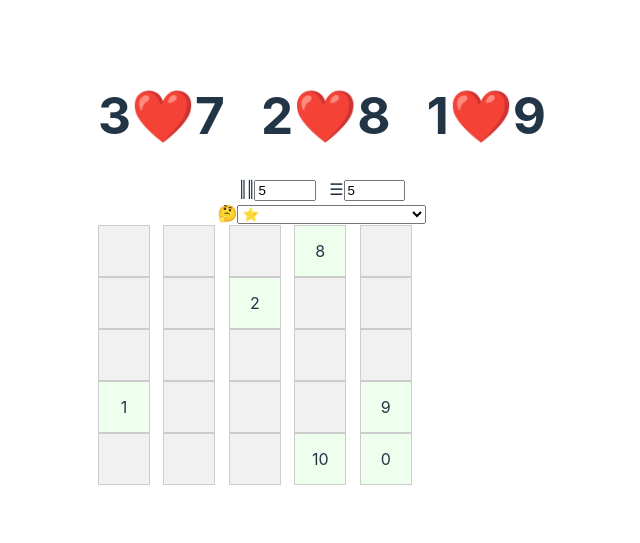
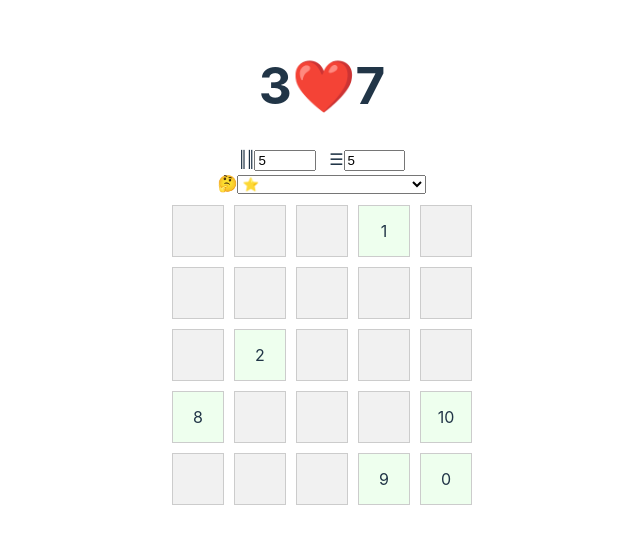
Before and after one commit to kopp/NumbersInLove, a React (Vite) app: page / in a window 1280 px wide. Shown: the part 131-674 px from the top of the page, without its empty margins (318-958 px from the left). Built offline with nearby package versions, Linux system fonts and the light colour scheme.

Commit message:
fix css for grid

```diff
--- a/src/App.css
+++ b/src/App.css
@@ -42,26 +42,29 @@
 }
 
 .grid {
+  /* grid-template-columns: handled in js/tsx to set number of columns */
+  gap: 10px;
   display: grid;
-  grid-template-columns: repeat(auto-fill, minmax(50px, 1fr)); /* Adjust minmax as needed */
-  gap: 10px; /* Adjust the gap size as needed */
+  margin: auto; /* center grid */
+  padding: 10px;
+  width: fit-content;
 }
 
 .cell {
   background-color: #eeffee;
-  width: 50px; /* Adjust the width as needed */
-  height: 50px; /* Adjust the height as needed */
+  width: 50px;
+  height: 50px;
   display: flex;
   justify-content: center;
   align-items: center;
-  border: 1px solid #ccc; /* Optional: adds a border to each cell */
-  cursor: pointer; /* Optional: changes the cursor on hover */
+  border: 1px solid #ccc;
+  cursor: pointer;
 }
 
 .cell-selected {
   background-color: #4CAF50; /* Green background for selected cells */
-  color: white; /* White text color */
-  border: 2px solid #388E3C; /* Darker green border */
+  color: white;
+  /* do not set a border, because then the cell will get slightly bigger which distorts the grid */
 }
 
 .cell-empty {
--- a/src/App.tsx
+++ b/src/App.tsx
@@ -179,12 +179,15 @@ function App() {
   };
 
   const gridDiv = (
-    <div className="grid">
+    <div
+      className="grid"
+      style={{ gridTemplateColumns: "auto ".repeat(numberOfRows) }}
+    >
       {grid.map((row, rowIndex) => (
-        <div key={rowIndex} className="row">
+        <>
           {row.map((cell, columnIndex) => (
             <div
-              key={columnIndex}
+              key={1000 * rowIndex + columnIndex}
               className={`cell ${
                 isSelected(rowIndex, columnIndex) ? "cell-selected" : ""
               } ${isEmpty(cell) ? "cell-empty" : ""}`}
@@ -193,7 +196,7 @@ function App() {
               {isEmpty(cell) ? "" : cell}
             </div>
           ))}
-        </div>
+        </>
       ))}
     </div>
   );
@@ -221,7 +224,7 @@ function App() {
 
   return (
     <div className="App">
-      <h1>3❤️7 &nbsp; 2❤️8 &nbsp; 1❤️9 </h1>
+      <h1>3❤️7</h1>
       <div>
         <label htmlFor="numberOfRows">‖‖</label>
         <input
```
